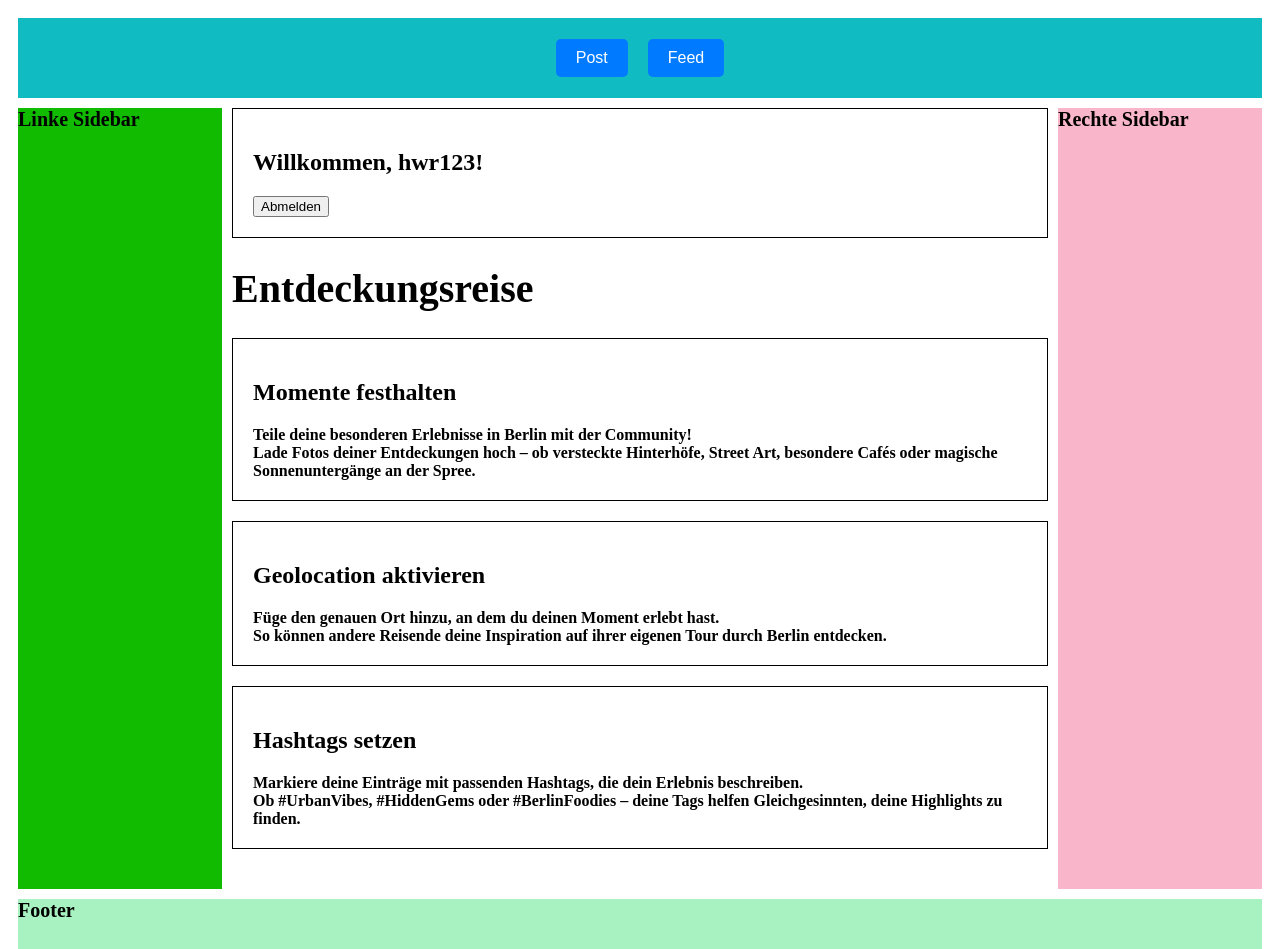
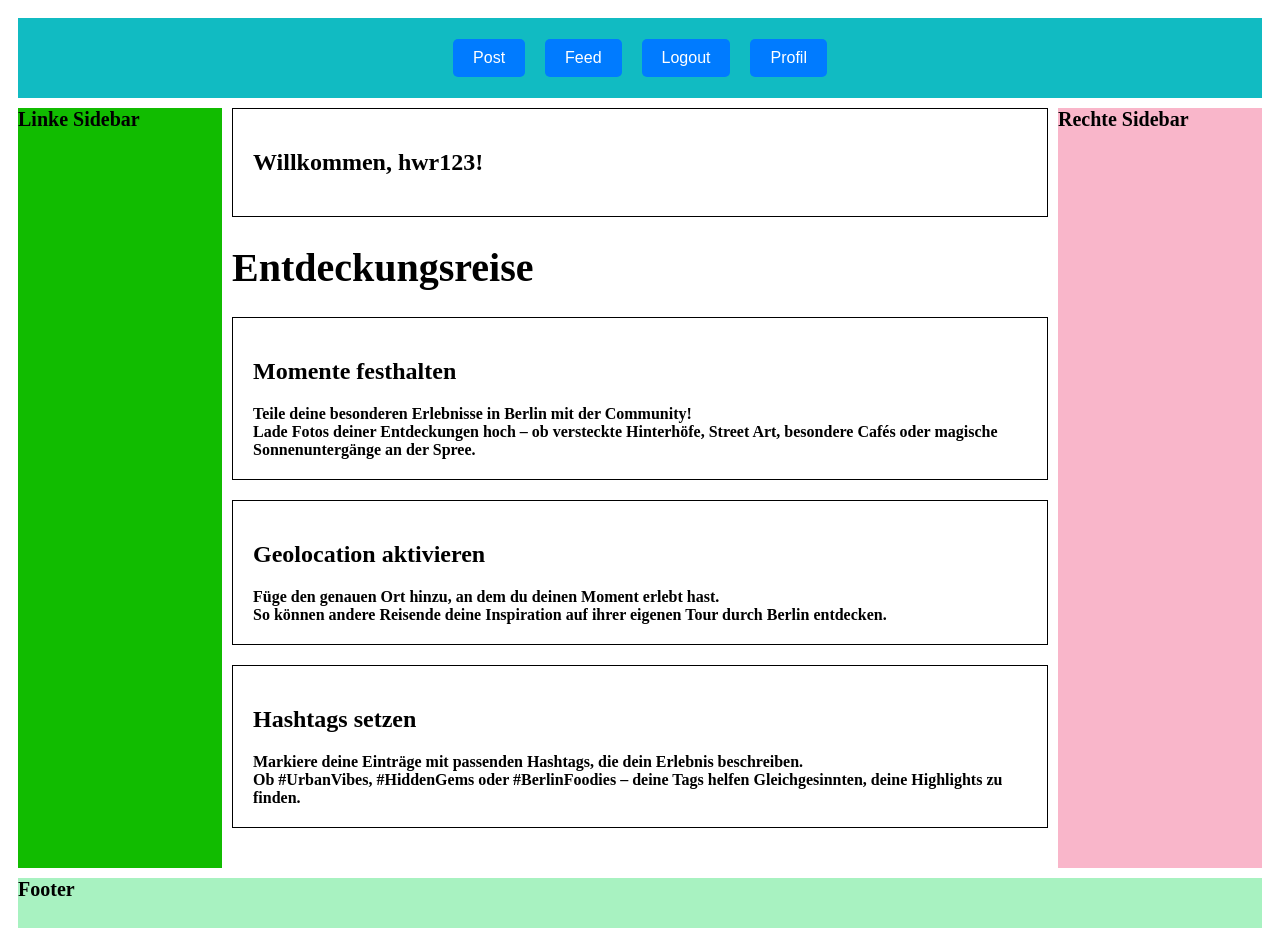
Before and after one commit to chauanhdo1912/webapp-projekt, a Flask app: page / in a window 1280 px wide. After the commit the page ends 928 px from the top, so only its background shows below. Run offline with Flask 3, Linux system fonts and the light colour scheme; a user stored in the database is signed in.

Commit message:
Revert "3rd changes"
This reverts commit d7c731012d06d4556effdb784910910b77accb20.

```diff
--- a/app.py
+++ b/app.py
@@ -57,6 +57,7 @@ def allowed_file(filename):
     return '.' in filename and filename.rsplit('.', 1)[1].lower() in app.config['ALLOWED_EXTENSIONS']
 with app.app_context():
     db.create_all()
+
 @app.route('/')
 def Home():
     if 'Angemeldet' in session:  # Benutzer ist angemeldet
@@ -93,7 +94,7 @@ def Login():
 
 @app.route('/Registrieren', methods=['GET', 'POST'])
 def Registrieren():
-    if 'Angemeldet' in session:  # Wenn der Benutzer angemeldet ist
+    if 'Angemeldet' in session:  # Wenn der Benutzer bereits angemeldet ist
         return redirect(url_for('Home'))
 
     if request.method == 'POST':
@@ -113,11 +114,17 @@ def Registrieren():
         cursor.execute('INSERT INTO users (username, password) VALUES (?, ?)', (username, hashed_password))
         conn.commit()
         conn.close()
-        return redirect(url_for('Login'))
+
+        # **Neu hinzugefügt**: Automatisches Einloggen des Benutzers nach der Registrierung
+        session['Angemeldet'] = True  # Benutzer wird als eingeloggt markiert
+        session['username'] = username  # Benutzername wird in der Session gespeichert
+
+        # **Neu geändert**: Direkt zur Hauptseite weiterleiten
+        return redirect(url_for('Home'))  # Benutzer wird nach der Registrierung direkt auf die Hauptseite weitergeleitet
 
     return render_template('Registrieren.html')
 
-@app.route('/Abmelden')
+@app.route('/Logout')
 def Abmelden():
     session.pop('Angemeldet', None)
     session.pop('username', None)
@@ -170,8 +177,7 @@ def feed():
         image_url = url_for('static', filename=f'images/{filename}')
         return render_template('Feed.html', image_url=image_url)  # Trả về trang Feed với URL của ảnh
     posts = Post.query.all()
-    return render_template('Feed.html',posts=posts)
-
+    return render_template('Feed.html', posts=posts)
 
 if __name__ == "__main__":
     db.create_all()  # Ensure the database and tables are created
--- a/templates/Feed.html
+++ b/templates/Feed.html
@@ -14,13 +14,14 @@
                 <button class="nav-button" onclick="window.location.href='/'">Home</button>
                 <button class="nav-button" onclick="window.location.href='/Post'">Post</button>
                 <button class="nav-button" onclick="window.location.href='/Feed'">Feed</button>
+                <button class="nav-button" onclick="window.location.href='/Logout'">Logout</button>
             {% else %}
                 <button class="nav-button" onclick="window.location.href='/'">Home</button>
                 <button class="nav-button" onclick="window.location.href='/Post'">Post</button>
                 <button class="nav-button" onclick="window.location.href='/Feed'">Feed</button>
                 <button class="nav-button" onclick="window.location.href='/Login'">Login</button>
                 <button class="nav-button" onclick="window.location.href='/Registrieren'">Register</button>
-            {% endif %}
+            {% endif %}ç
         </header>
 
         <div class="left-aside">Linke Sidebar</div>
--- a/templates/Hauptseite.html
+++ b/templates/Hauptseite.html
@@ -12,13 +12,15 @@
 
         <header>
 
-        <!-- Wenn man angemeldet ist werden nur 2 buttons angezeigt -->
+        <!-- Wenn man angemeldet ist werden nur diese buttons angezeigt -->
         {% if Angemeldet %}
             <button class="nav-button" onclick="window.location.href='/Post'">Post</button>
             <button class="nav-button" onclick="window.location.href='/Feed'">Feed</button>
+            <button class="nav-button" onclick="window.location.href='/Logout'">Logout</button>
+            <button class="nav-button" onclick="window.location.href='/Profil'">Profil</button>
+
         {% else %}
-            <button class="nav-button" onclick="window.location.href='/Post'">Post</button>
-            <button class="nav-button" onclick="window.location.href='/Feed'">Feed</button>
+
             <button class="nav-button" onclick="window.location.href='/Login'">Login</button>
             <button class="nav-button" onclick="window.location.href='/Registrieren'">Registrieren</button>
         {% endif %}
@@ -32,12 +34,9 @@
         <div class="info-text">
             {% if Angemeldet %}
                 <h2>Willkommen, {{ username }}!</h2>
-                <button onclick="window.location.href='/Abmelden'">Abmelden</button>
             {% else %}
                 <h2>Willkommen auf der Entdeckungsreise!</h2>
                 <p>Um Momente festzuhalten, melde dich an oder registriere dich.</p>
-                <button onclick="window.location.href='/Login'">Login</button>
-                <button onclick="window.location.href='/Registrieren'">Registrieren</button>
             {% endif %}
         </div>
 
--- a/templates/Login.html
+++ b/templates/Login.html
@@ -10,8 +10,7 @@
     <div class="container">
         <header>
             <button class="nav-button" onclick="window.location.href='/'">Home</button>
-            <button class="nav-button" onclick="window.location.href='/Post'">Post</button>
-            <button class="nav-button" onclick="window.location.href='/Feed'">Feed</button>
+
         </header>
         <div class="left-aside">Linke Sidebar</div>
         <main>
--- a/templates/Registrieren.html
+++ b/templates/Registrieren.html
@@ -14,8 +14,7 @@
 
         <header>
             <button class="nav-button" onclick="window.location.href='/'">Home</button>
-            <button class="nav-button" onclick="window.location.href='/Post'">Post</button>
-            <button class="nav-button" onclick="window.location.href='/Feed'">Feed</button>
+
         </header>
 
         <div class="left-aside">Linke Sidebar</div>
```
Also changed, not shown: posts.db, static/images/76861ab894324c9db9753c9d93c8103c_son2.jpg (deleted), static/images/aca5ec8c238540348e87bed85aee27e1_son1.jpg (deleted), static/images/d7b300764ab04b4eb9182381ce3dd0db_1200px-Hochschule_fur_Wirtschaft_und_Recht_Berlin_logo.svg.png (deleted), static/images/e12f84261e64441ca3d96955998de7a0_1200px-Hochschule_fur_Wirtschaft_und_Recht_Berlin_logo.svg.png (deleted), users.db.
